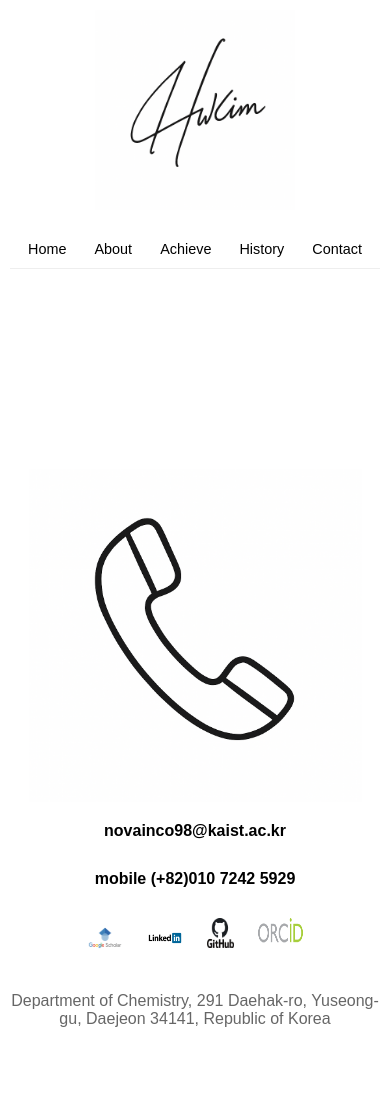
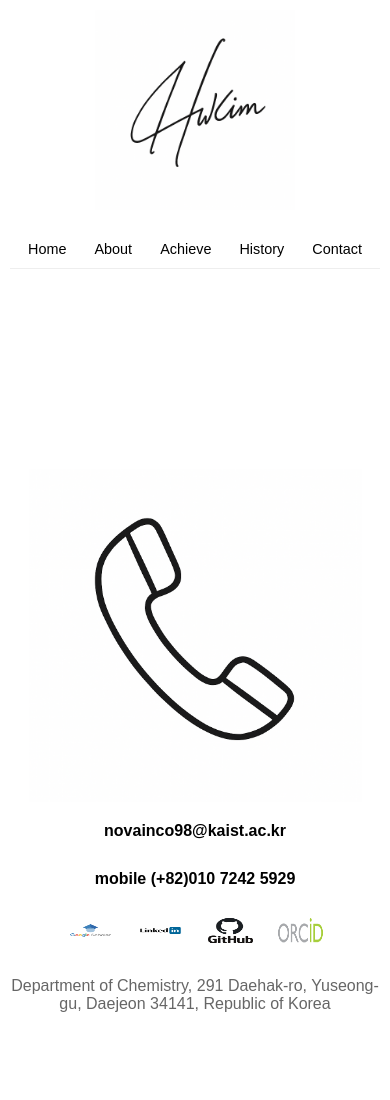
Before and after one commit to Hwoo-Kim/hwkim-homepage, a plain HTML site: page contact.html in a window 390 px wide. Shown: the top 1100 px of the page. Drawn offline with Linux system fonts and the light colour scheme.

Commit message:
Revert "Fix social icon sizing for desktop and mobile in Contact page"
This reverts commit 38ccc5d549ab7ece21a692476a5d55adcbba39a7.

```diff
--- a/css/style.css
+++ b/css/style.css
@@ -52,31 +52,6 @@ main {
     color: #444;
 }
 
-/* Add a class for social icons div to target specifically */
-.contact-social-icons {
-    display: flex;
-    justify-content: center;
-    gap: 20px;
-    margin-bottom: 30px;
-}
-
-/* Default (Desktop) sizes for social icons */
-.contact-social-icons a:nth-child(1) img, /* Google Scholar */
-.contact-social-icons a:nth-child(2) img { /* LinkedIn */
-    width: 70px;
-    height: 70px;
-}
-
-.contact-social-icons a:nth-child(3) img { /* GitHub */
-    width: 50px;
-    height: 50px;
-}
-
-.contact-social-icons a:nth-child(4) img { /* ORCID */
-    width: 70px;
-    height: 40px;
-}
-
 /* Responsive adjustments for smaller screens */
 @media (max-width: 768px) {
     .container {
@@ -102,20 +77,27 @@ main {
         max-width: 90% !important;
     }
 
-    /* Adjust social icons in contact page for mobile */
-    .contact-social-icons a:nth-child(1) img, /* Google Scholar */
-    .contact-social-icons a:nth-child(2) img { /* LinkedIn */
+    /* Adjust social icons in contact page */
+    .contact-social-icons img {
         width: 40px !important;
         height: 40px !important;
     }
 
-    .contact-social-icons a:nth-child(3) img { /* GitHub */
+    .contact-social-icons img:nth-child(3) {
         width: 30px !important;
         height: 30px !important;
     }
 
-    .contact-social-icons a:nth-child(4) img { /* ORCID */
+    .contact-social-icons img:last-child {
         width: 50px !important;
         height: 25px !important;
     }
 }
+
+/* Add a class for social icons div to target specifically */
+.contact-social-icons {
+    display: flex;
+    justify-content: center;
+    gap: 20px;
+    margin-bottom: 30px;
+}
```
